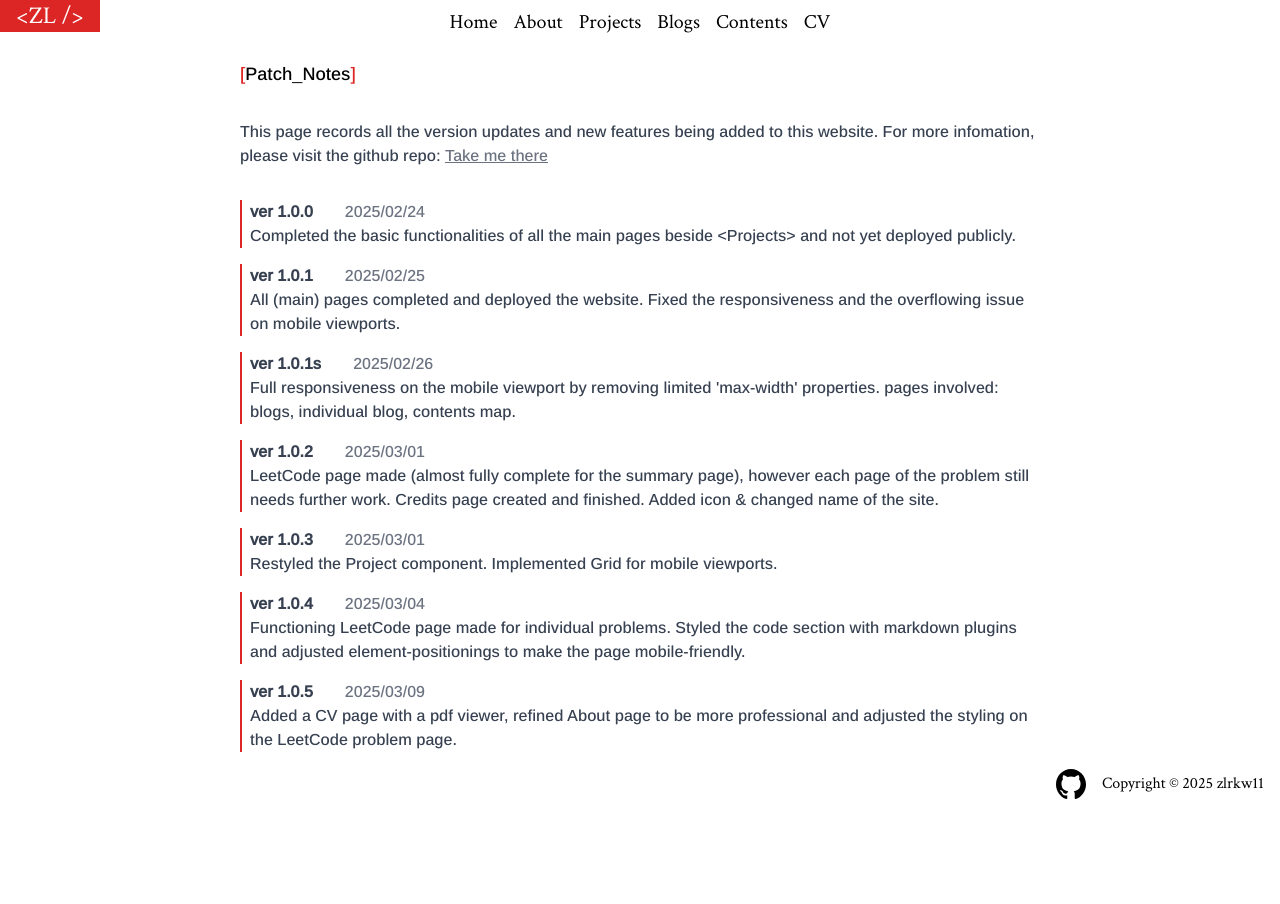
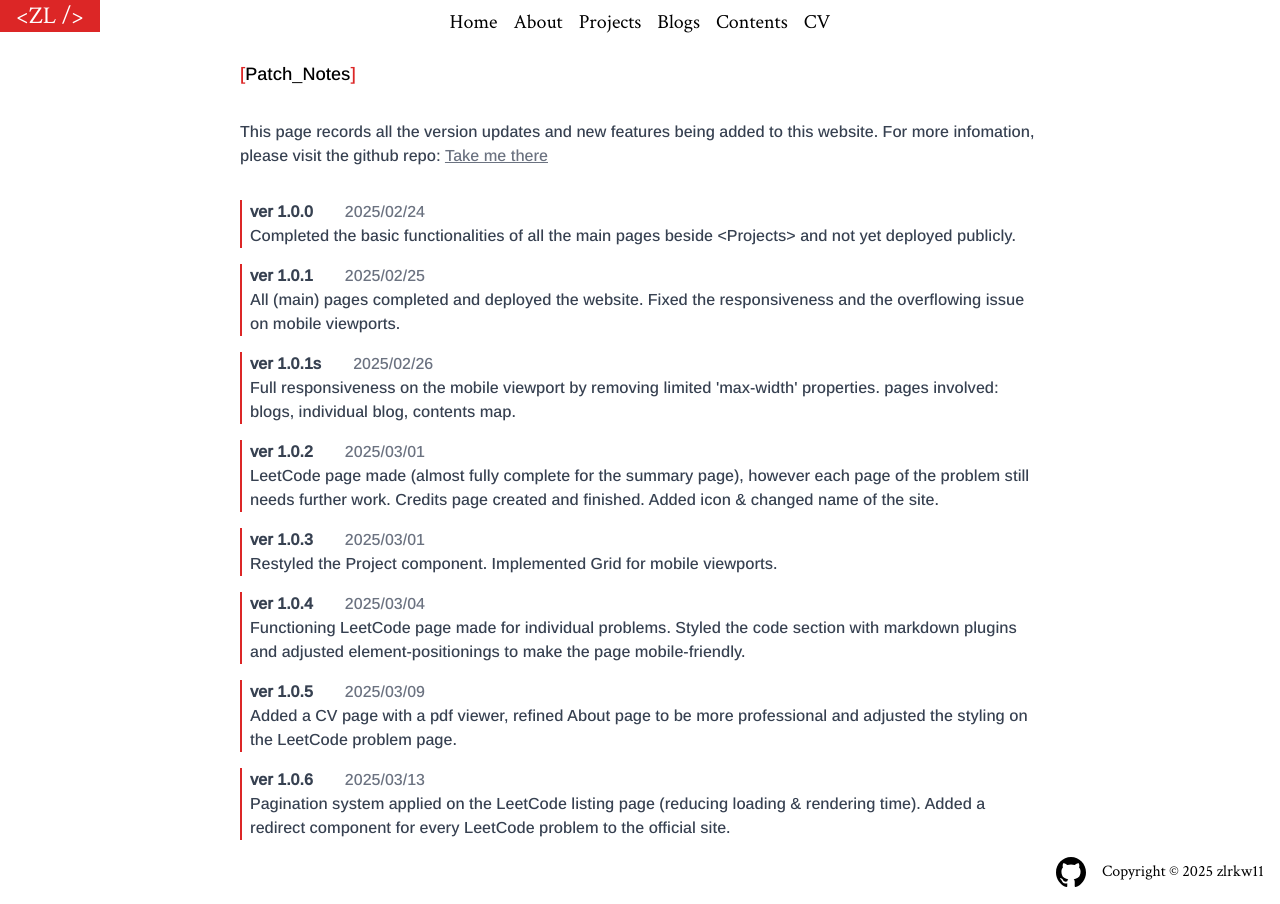
Before and after one commit to zlrkw11/zl-v2, a Next.js app: page /contents/patchnotes in a window 1280 px wide. Before the commit the page ends 816 px from the top, so only its background shows below. Built offline with nearby package versions, Linux system fonts and the light colour scheme.

Commit message:
patch 1.0.6

```diff
--- a/app/contents/patchnotes/page.tsx
+++ b/app/contents/patchnotes/page.tsx
@@ -83,6 +83,12 @@ const PatchNotes = () => {
           date="2025/03/09"
           des="Added a CV page with a pdf viewer, refined About page to be more professional and
           adjusted the styling on the LeetCode problem page."
+        />{" "}
+        <Note
+          ver="1.0.6"
+          date="2025/03/13"
+          des="Pagination system applied on the LeetCode listing page (reducing loading & rendering time). Added
+          a redirect component for every LeetCode problem to the official site."
         />
       </ul>
     </div>
```
